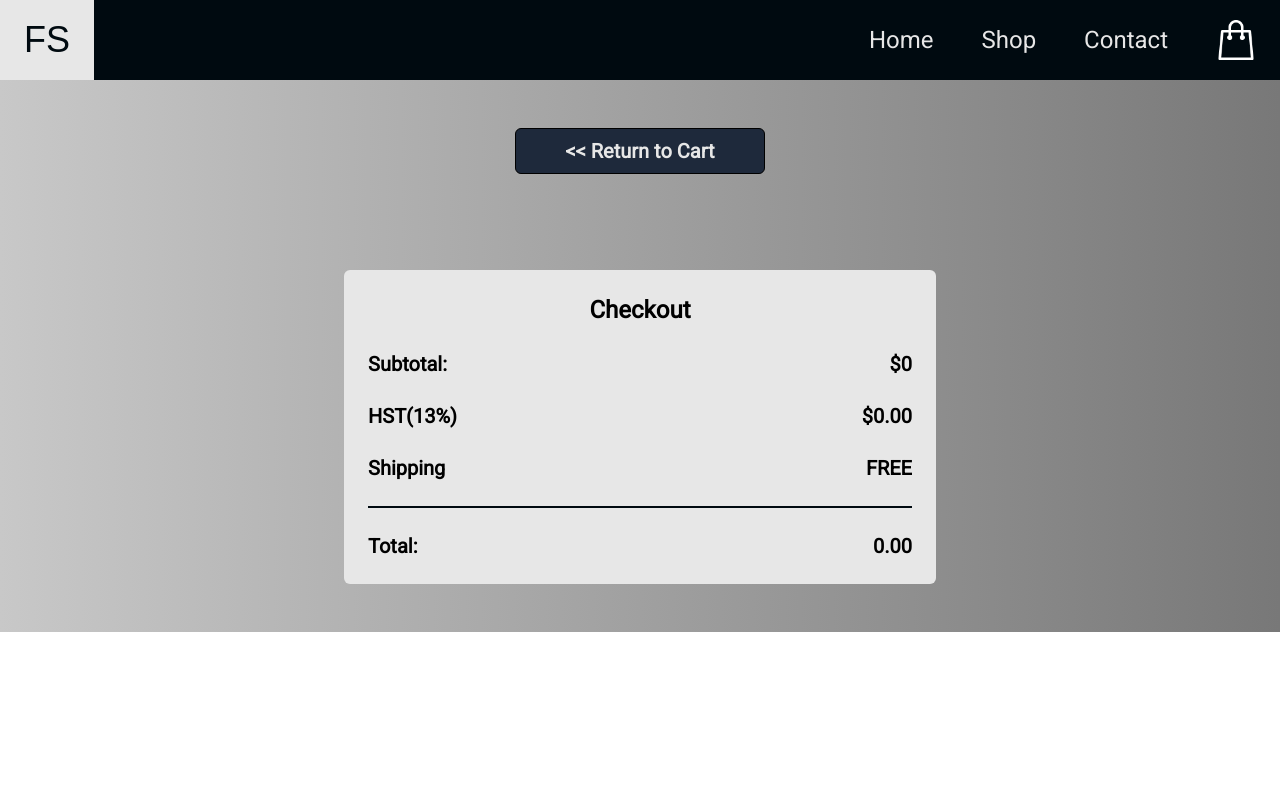
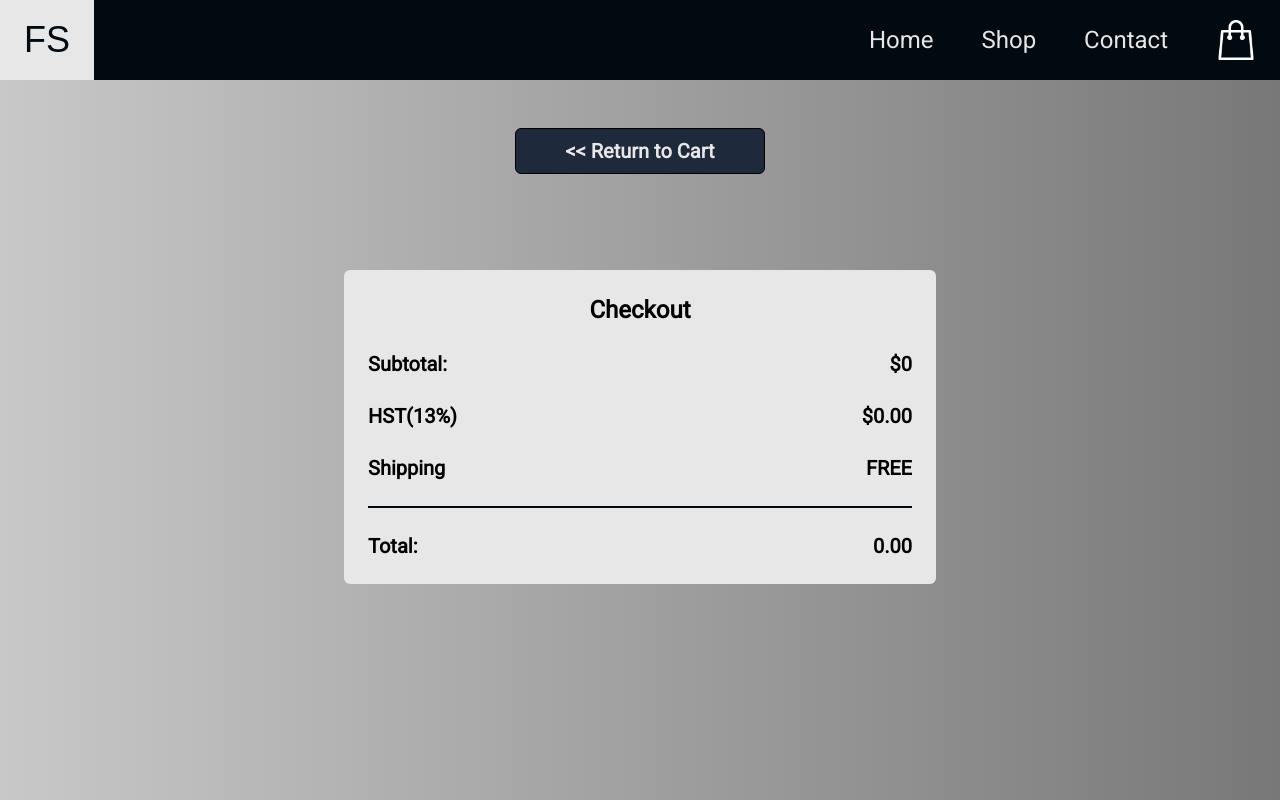
Before and after one commit to MikeMelchior/next-shopping-cart, a Next.js app: page /cart/checkout in a window 1280 px wide. Built offline with nearby package versions, Linux system fonts and the light colour scheme; a web font is replaced by a local one.

Commit message:
fix page size

```diff
--- a/app/cart/checkout/page.tsx
+++ b/app/cart/checkout/page.tsx
@@ -11,7 +11,7 @@ const Page = () => {
     const { cart, subtotal } = React.useContext(CartContext) as CartContextType
 
     return (
-        <main className='bg-dark flex flex-col items-center p-4 md:p-12 gap-12'>
+        <main className='bg-dark min-h-fill flex flex-col items-center p-4 md:p-12 gap-12'>
             <button className='border border-black w-1/6 min-w-[250px] p-2 rounded-md bg-slate-800 text-platinum text-xl font-bold'>
                 <Link href={'/cart'}>
                     {`<< `}Return to Cart
```
